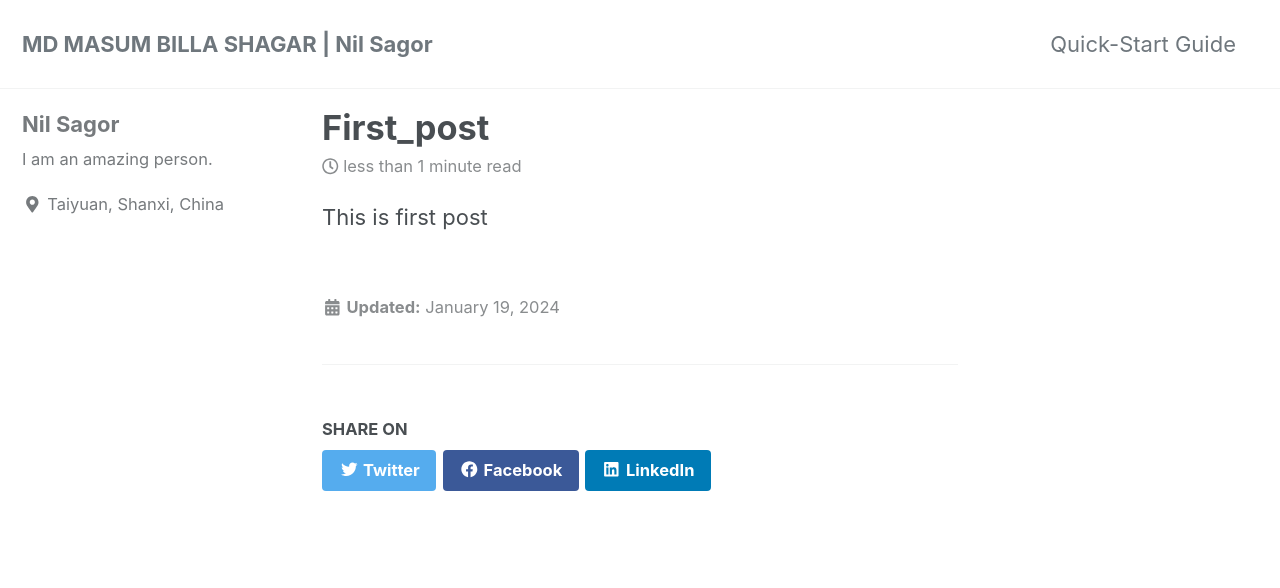
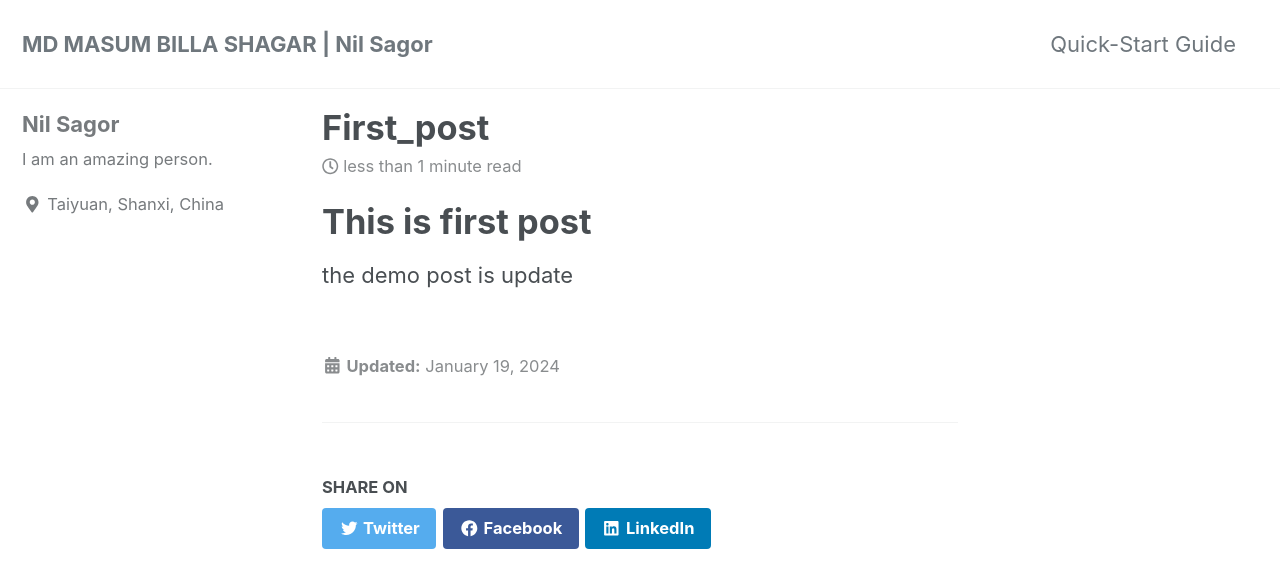
Before and after one commit to NilSagor/nilsagor.github.io, a Jekyll site: the page built from _posts/2024-01-19-first_post.md, in a window 1280 px wide and 900 px high. Shown: the top 588 px of the window. Built offline with Jekyll 4.4.1, drawn with Linux system fonts in a browser that asks for light colours; cached includes are drawn as plain includes; nearby versions of some CDN libraries.

Commit message:
demo update post

```diff
--- a/_posts/2024-01-19-first_post.md
+++ b/_posts/2024-01-19-first_post.md
@@ -1 +1,2 @@
-This is first post
+# This is first post
+the demo post is update
```
